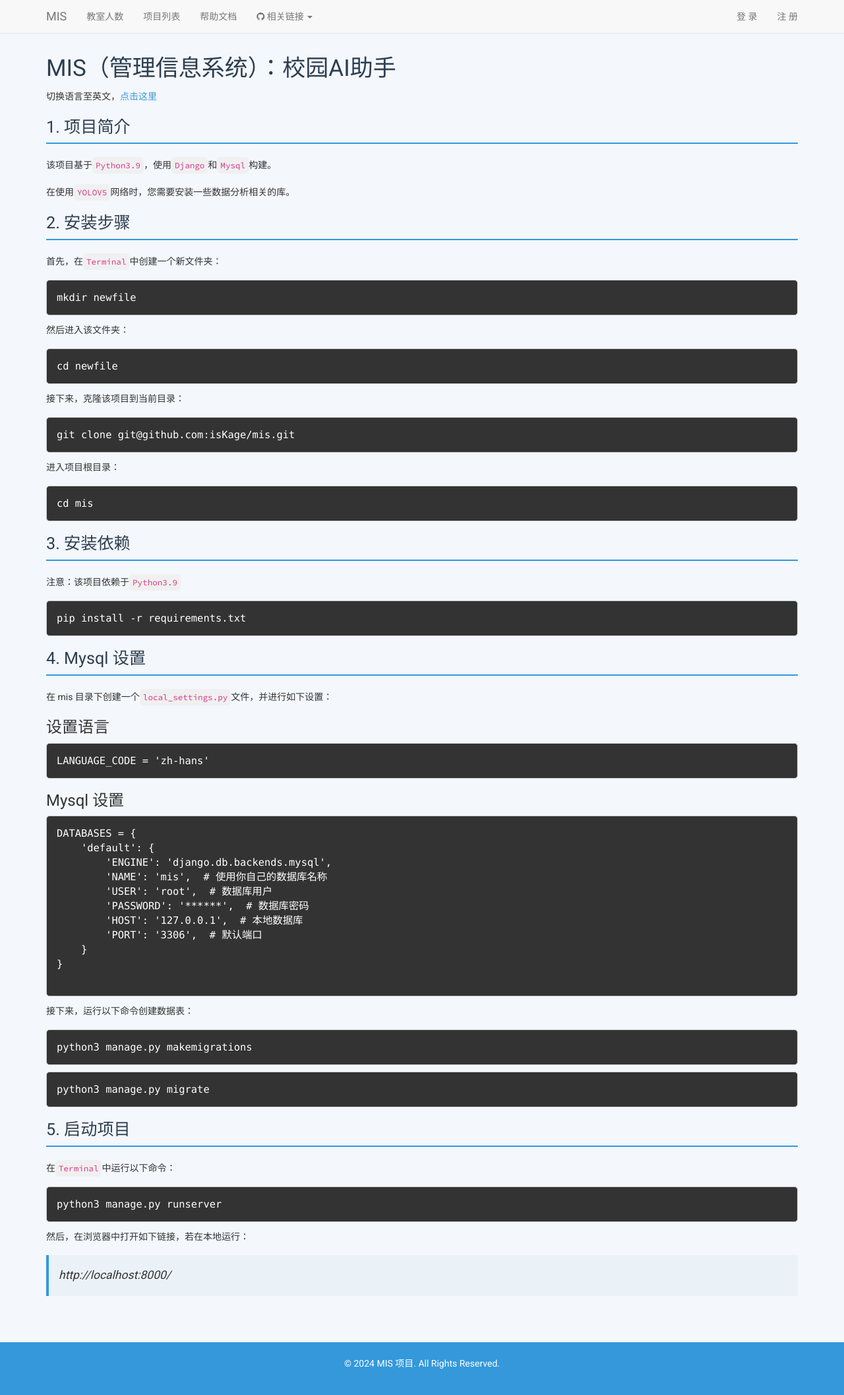
After one commit to isKage/mis, a Django app: template web/templates/help_doc_zh.html in a window 1280 px wide. The commit adds this page. Shown: the whole page at 66% size. Run offline with Django 3.2, Linux system fonts and the light colour scheme; the template is opened without the code that fills it, so the values that code supplies are empty; some libraries are stand-ins or nearby versions.

Commit message:
add: help document

```diff
--- /dev/null
+++ b/web/templates/help_doc_zh.html
@@ -0,0 +1,141 @@
+{% extends 'layout/basic.html' %}
+{% load static %}
+
+{% block title %} 帮助文档 {% endblock %}
+
+{% block css %}
+    <link href="https://fonts.googleapis.com/css2?family=Roboto:wght@400;700&family=Source+Code+Pro:wght@400&display=swap"
+          rel="stylesheet">
+    <style>
+        body {
+            font-family: 'Roboto', sans-serif;
+            background-color: #f4f7fc;
+            margin: 0;
+            padding: 0;
+            line-height: 1.6;
+            color: #333;
+        }
+
+        h1, h2 {
+            color: #2C3E50;
+        }
+
+        h1 {
+            font-size: 2.5em;
+            margin-top: 20px;
+        }
+
+        h2 {
+            font-size: 1.8em;
+            margin-top: 20px;
+            border-bottom: 2px solid #3498db;
+            padding-bottom: 10px;
+            margin-bottom: 20px;
+        }
+
+        p {
+            font-size: 1em;
+            line-height: 1.8em;
+            margin-bottom: 15px;
+        }
+
+        code {
+            font-family: 'Source Code Pro', monospace;
+            background-color: #f0f0f0;
+            padding: 5px;
+            border-radius: 5px;
+            color: #d63384;
+        }
+
+        a {
+            color: #3498db;
+            text-decoration: none;
+        }
+
+        a:hover {
+            text-decoration: underline;
+        }
+
+        blockquote {
+            background-color: #eaf2f8;
+            border-left: 4px solid #3498db;
+            padding: 15px;
+            margin-left: 0;
+            font-style: italic;
+        }
+
+        pre {
+            background-color: #333;
+            color: #fff;
+            padding: 15px;
+            border-radius: 5px;
+            overflow-x: auto;
+            font-size: 1.1em;
+        }
+
+        .footer {
+            text-align: center;
+            padding: 20px;
+            background-color: #3498db;
+            color: #fff;
+            margin-top: 50px;
+        }
+    </style>
+{% endblock %}
+{% block content %}
+    <div class="container">
+        <h1>MIS（管理信息系统）：校园AI助手</h1>
+        <p>切换语言至英文，<a href="{% url 'help_en' %}">点击这里</a></p>
+
+        <h2>1. 项目简介</h2>
+        <p>该项目基于<code>Python3.9</code>，使用<code>Django</code>和<code>Mysql</code>构建。</p>
+        <p>在使用<code>YOLOV5</code>网络时，您需要安装一些数据分析相关的库。</p>
+
+        <h2>2. 安装步骤</h2>
+        <p>首先，在<code>Terminal</code>中创建一个新文件夹：</p>
+        <pre>mkdir newfile</pre>
+        <p>然后进入该文件夹：</p>
+        <pre>cd newfile</pre>
+        <p>接下来，克隆该项目到当前目录：</p>
+        <pre>git clone git@github.com:isKage/mis.git</pre>
+        <p>进入项目根目录：</p>
+        <pre>cd mis</pre>
+
+        <h2>3. 安装依赖</h2>
+        <p>注意：该项目依赖于<code>Python3.9</code></p>
+        <pre>pip install -r requirements.txt</pre>
+
+        <h2>4. Mysql 设置</h2>
+        <p>在 mis 目录下创建一个<code>local_settings.py</code>文件，并进行如下设置：</p>
+        <h3>设置语言</h3>
+        <pre>LANGUAGE_CODE = 'zh-hans'</pre>
+        <h3>Mysql 设置</h3>
+        <pre>
+DATABASES = {
+    'default': {
+        'ENGINE': 'django.db.backends.mysql',
+        'NAME': 'mis',  # 使用你自己的数据库名称
+        'USER': 'root',  # 数据库用户
+        'PASSWORD': '******',  # 数据库密码
+        'HOST': '127.0.0.1',  # 本地数据库
+        'PORT': '3306',  # 默认端口
+    }
+}
+        </pre>
+        <p>接下来，运行以下命令创建数据表：</p>
+        <pre>python3 manage.py makemigrations</pre>
+        <pre>python3 manage.py migrate</pre>
+
+        <h2>5. 启动项目</h2>
+        <p>在<code>Terminal</code>中运行以下命令：</p>
+        <pre>python3 manage.py runserver</pre>
+        <p>然后，在浏览器中打开如下链接，若在本地运行：</p>
+        <blockquote>
+            <p>http://localhost:8000/</p>
+        </blockquote>
+    </div>
+
+    <div class="footer">
+        <p>&copy; 2024 MIS 项目. All Rights Reserved.</p>
+    </div>
+{% endblock %}
--- a/web/templates/layout/basic.html
+++ b/web/templates/layout/basic.html
@@ -55,7 +55,7 @@
             <ul class="nav navbar-nav">
                 <li><a href="{% url 'yolo_index' %}">教室人数</a></li>
                 <li><a href="#">项目列表</a></li>
-                <li><a href="#">帮助文档</a></li>
+                <li><a href="{% url 'help_zh' %}">帮助文档</a></li>
 
                 {# 链接项：下拉菜单 #}
                 <li class="dropdown">
--- a/web/urls.py
+++ b/web/urls.py
@@ -1,7 +1,7 @@
 from django.urls import path, include
 from mis import settings
 from django.conf.urls.static import static
-from web.views import account, home, yolo, prefer
+from web.views import account, home, yolo, prefer, help
 
 urlpatterns = [
 
@@ -20,6 +20,10 @@ urlpatterns = [
 
     # 偏好信息
     path('prefer/', prefer.preference_view, name='preference'),
+
+    # 帮助文档
+    path('help/zh/', help.help_doc_zh, name='help_zh'),
+    path('help/en/', help.help_doc_en, name='help_en'),
 ]
 
 # # 添加媒体文件的 URL 配置
```
Also changed, not shown: web/templates/help_doc_en.html (added, +131 -0 lines), web/views/help.py (added, +8 -0 lines).
